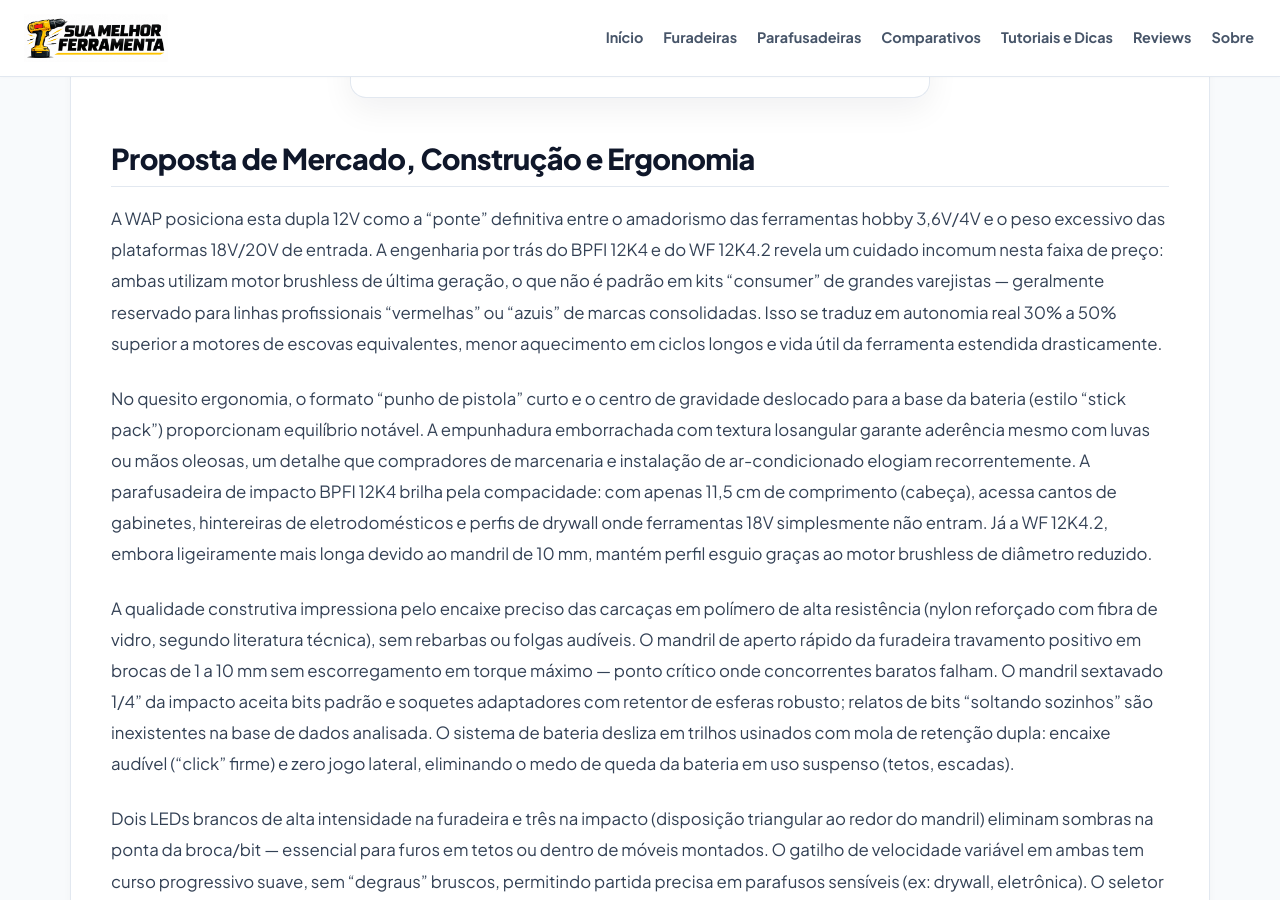
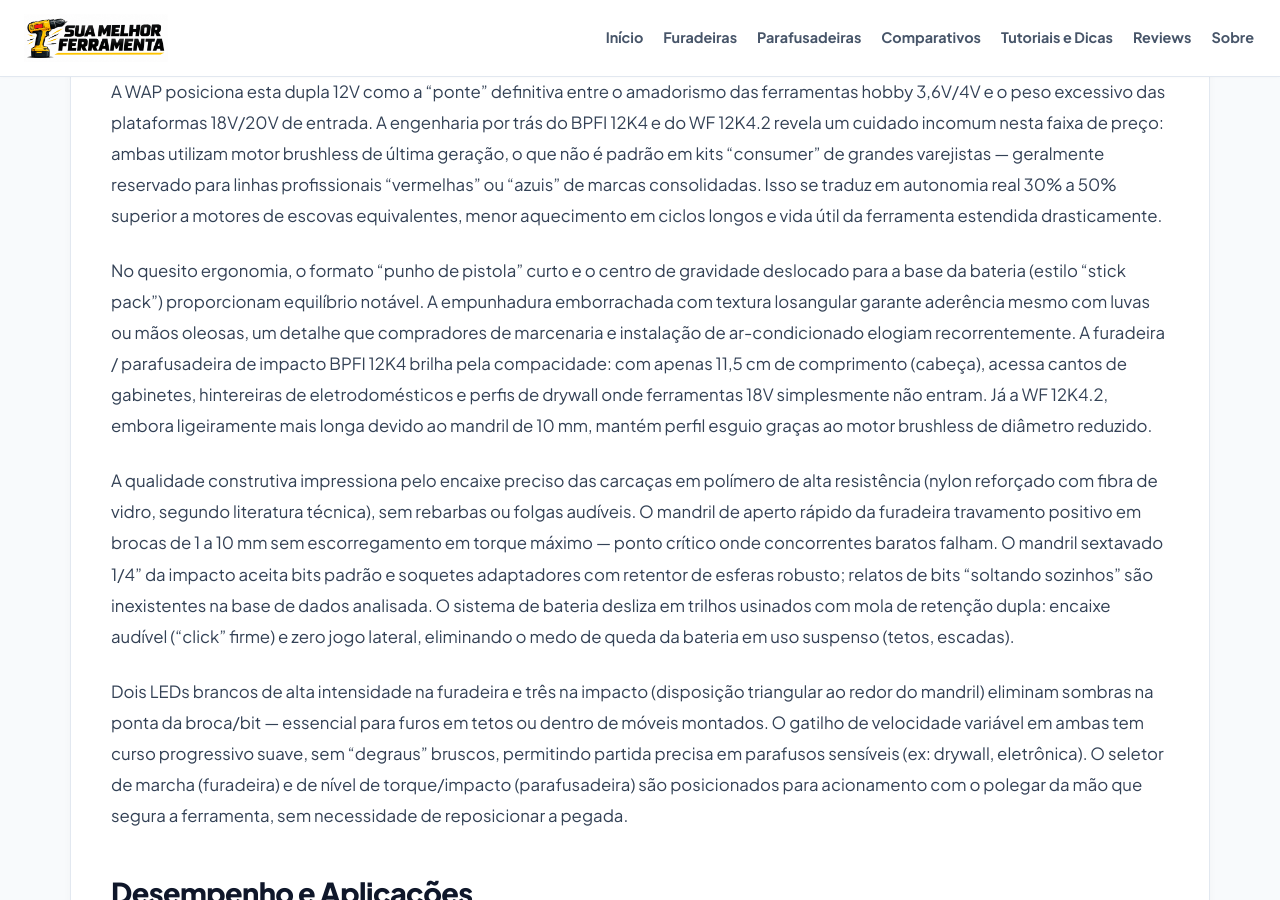
Before and after one commit to membroequipe/SiteReview, a Jekyll site: the page built from _posts/2026-10-24-wap-bpfi-12k4-wf-12k4-2.md, in a window 1280 px wide and 900 px high, scrolled down 3021 px. Built offline with Jekyll 4.4.1, drawn with Linux system fonts in a browser that asks for light colours; some of the changed text lies outside the part shown.

Commit message:
Update 2026-10-24-wap-bpfi-12k4-wf-12k4-2.md

```diff
--- a/_posts/2026-10-24-wap-bpfi-12k4-wf-12k4-2.md
+++ b/_posts/2026-10-24-wap-bpfi-12k4-wf-12k4-2.md
@@ -43,7 +41,7 @@
 
 A WAP posiciona esta dupla 12V como a "ponte" definitiva entre o amadorismo das ferramentas hobby 3,6V/4V e o peso excessivo das plataformas 18V/20V de entrada. A engenharia por trás do BPFI 12K4 e do WF 12K4.2 revela um cuidado incomum nesta faixa de preço: ambas utilizam motor brushless de última geração, o que não é padrão em kits "consumer" de grandes varejistas — geralmente reservado para linhas profissionais "vermelhas" ou "azuis" de marcas consolidadas. Isso se traduz em autonomia real 30% a 50% superior a motores de escovas equivalentes, menor aquecimento em ciclos longos e vida útil da ferramenta estendida drasticamente.
 
-No quesito ergonomia, o formato "punho de pistola" curto e o centro de gravidade deslocado para a base da bateria (estilo "stick pack") proporcionam equilíbrio notável. A empunhadura emborrachada com textura losangular garante aderência mesmo com luvas ou mãos oleosas, um detalhe que compradores de marcenaria e instalação de ar-condicionado elogiam recorrentemente. A parafusadeira de impacto BPFI 12K4 brilha pela compacidade: com apenas 11,5 cm de comprimento (cabeça), acessa cantos de gabinetes, hintereiras de eletrodomésticos e perfis de drywall onde ferramentas 18V simplesmente não entram. Já a WF 12K4.2, embora ligeiramente mais longa devido ao mandril de 10 mm, mantém perfil esguio graças ao motor brushless de diâmetro reduzido.
+No quesito ergonomia, o formato "punho de pistola" curto e o centro de gravidade deslocado para a base da bateria (estilo "stick pack") proporcionam equilíbrio notável. A empunhadura emborrachada com textura losangular garante aderência mesmo com luvas ou mãos oleosas, um detalhe que compradores de marcenaria e instalação de ar-condicionado elogiam recorrentemente. A furadeira / parafusadeira de impacto BPFI 12K4 brilha pela compacidade: com apenas 11,5 cm de comprimento (cabeça), acessa cantos de gabinetes, hintereiras de eletrodomésticos e perfis de drywall onde ferramentas 18V simplesmente não entram. Já a WF 12K4.2, embora ligeiramente mais longa devido ao mandril de 10 mm, mantém perfil esguio graças ao motor brushless de diâmetro reduzido.
 
 A qualidade construtiva impressiona pelo encaixe preciso das carcaças em polímero de alta resistência (nylon reforçado com fibra de vidro, segundo literatura técnica), sem rebarbas ou folgas audíveis. O mandril de aperto rápido da furadeira travamento positivo em brocas de 1 a 10 mm sem escorregamento em torque máximo — ponto crítico onde concorrentes baratos falham. O mandril sextavado 1/4" da impacto aceita bits padrão e soquetes adaptadores com retentor de esferas robusto; relatos de bits "soltando sozinhos" são inexistentes na base de dados analisada. O sistema de bateria desliza em trilhos usinados com mola de retenção dupla: encaixe audível ("click" firme) e zero jogo lateral, eliminando o medo de queda da bateria em uso suspenso (tetos, escadas).
 
```
Also changed, not shown: other parts of _posts/2026-10-24-wap-bpfi-12k4-wf-12k4-2.md (+1 -3 lines).
